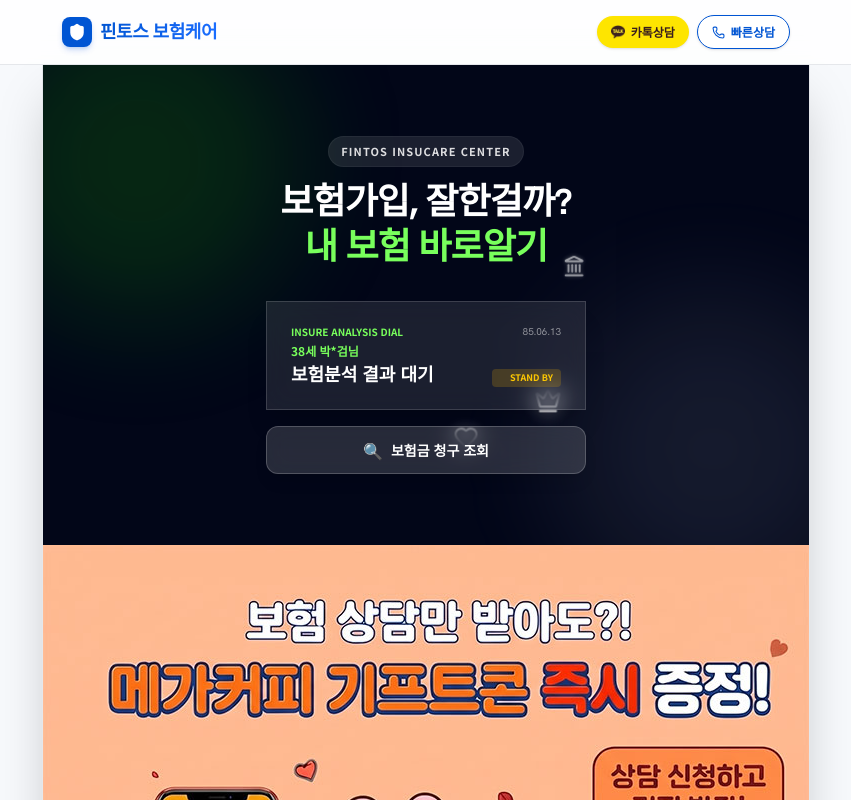
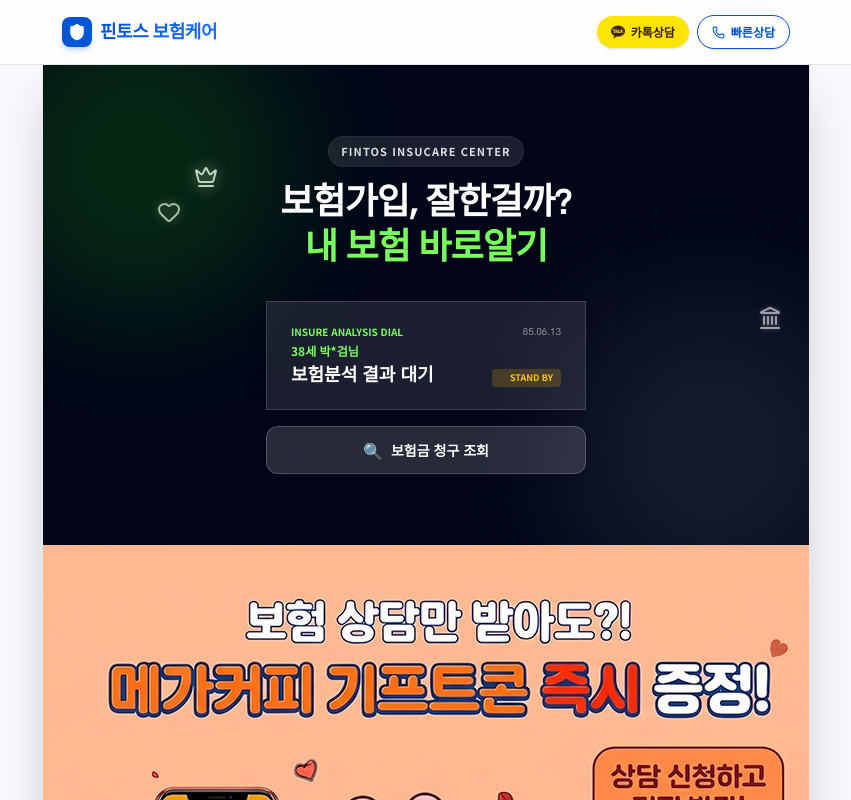
Before and after one commit to ncia/simple_consult, a React (Vite) app: page / in a window 1280 px wide. Shown: the top 800 px of the page, without its empty margins (214-1065 px from the left). Built offline with nearby package versions, Linux system fonts and the light colour scheme.

Commit message:
124번째 커밋: 아이콘 크기 고정 애니메이션 적용, 중앙 텍스트/버튼과 겹침 방지 로직 추가, 이름 입력 폼 문구 수정

```diff
--- a/src/App.tsx
+++ b/src/App.tsx
@@ -53,10 +53,21 @@ const ALL_HERO_ICONS = [ShieldCheck, Heart, Star, Moon, Sparkles, Sun, Smile, Be
 
 const RandomHeroIcon = ({ getAvailableIcon, initialIcon }: { getAvailableIcon: (current: any) => any, initialIcon: any }) => {
   const currentIconRef = useRef(initialIcon);
+
+  // 초기 렌더링 시에도 중앙 영역(텍스트/버튼)을 피해 좌/우측 가장자리에만 배치되도록 합니다.
+  const getSafePosition = () => {
+    const isLeft = Math.random() > 0.5;
+    const top = 10 + Math.random() * 70; // 10% ~ 80%
+    const left = isLeft ? 5 + Math.random() * 15 : 80 + Math.random() * 15; // 좌측 5~20% 또는 우측 80~95%
+    return { top, left };
+  };
+
+  const initialPos = getSafePosition();
+
   const [iconState, setIconState] = useState({
     Icon: initialIcon,
-    top: 10 + Math.random() * 70,
-    left: 5 + Math.random() * 85,
+    top: initialPos.top,
+    left: initialPos.left,
     isVisible: true,
     key: 0
   });
@@ -74,8 +85,7 @@ const RandomHeroIcon = ({ getAvailableIcon, initialIcon }: { getAvailableIcon: (
         const nextIcon = getAvailableIcon(currentIconRef.current);
         currentIconRef.current = nextIcon;
 
-        const top = 10 + Math.random() * 70;
-        const left = 5 + Math.random() * 85;
+        const { top, left } = getSafePosition();
 
         setIconState(prev => ({ Icon: nextIcon, top, left, isVisible: true, key: prev.key + 1 }));
 
@@ -285,7 +295,7 @@ export default function App() {
     const errors: { [key: string]: string } = {};
 
     if (!formData.name.trim()) {
-      errors.name = '이름을 기입해 주세요.';
+      errors.name = '이름을 입력해 주세요.';
     }
     if (formData.birthdate.length !== 8) {
       errors.birthdate = '생년월일 8자리(예: 19850613)를 정확히 입력해 주세요.';
--- a/src/index.css
+++ b/src/index.css
@@ -43,8 +43,8 @@
 }
 
 @keyframes twinkle {
-  0%, 100% { transform: scale(0.9); opacity: 0.6; filter: drop-shadow(0 0 2px rgba(255,255,255,0.4)); }
-  50% { transform: scale(1.2); opacity: 1; filter: drop-shadow(0 0 10px rgba(255,255,255,0.9)); }
+  0%, 100% { opacity: 0.6; filter: drop-shadow(0 0 2px rgba(255,255,255,0.4)); }
+  50% { opacity: 1; filter: drop-shadow(0 0 10px rgba(255,255,255,0.9)); }
 }
 
 .animate-twinkle {
```
